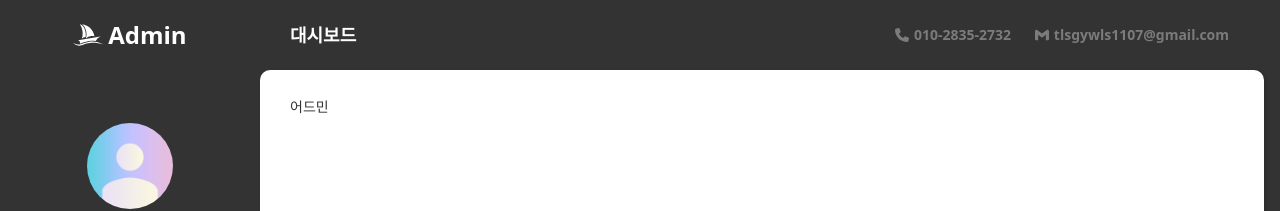
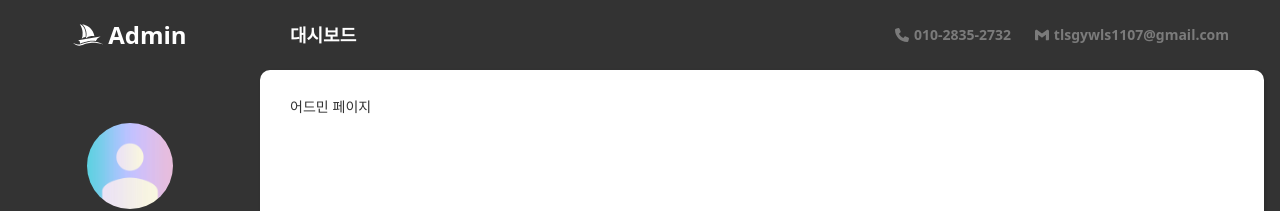
Before and after one commit to hyooo11/WaggleAdmin, a Next.js app: page / in a window 1280 px wide. Shown: the top 211 px of the page. Built offline with nearby package versions, Linux system fonts and the light colour scheme.

Commit message:
test: test

```diff
--- a/src/app/page.tsx
+++ b/src/app/page.tsx
@@ -1,3 +1,3 @@
 export default function Home() {
-  return <div>어드민</div>;
+  return <div>어드민 페이지</div>;
 }
```
